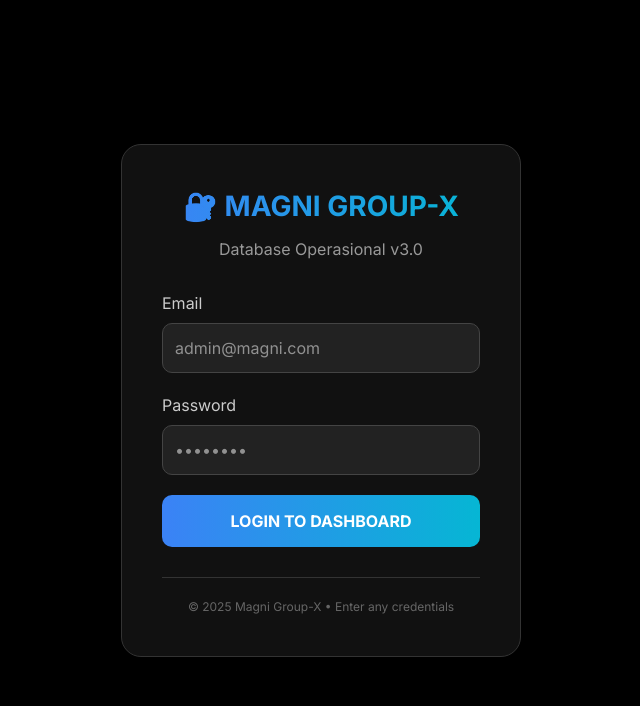
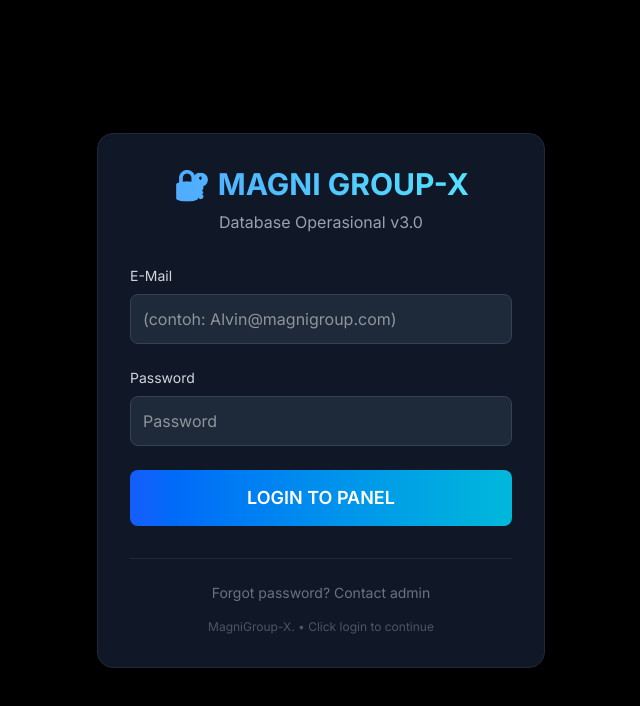
Before and after one commit to vinsatyargha-pixel/company-login-panel, a Next.js app: page /login in a window 1280 px wide. Shown: the top 706 px of the page, without its empty margins (319-959 px from the left). Built offline with nearby package versions, Linux system fonts and the light colour scheme.

Commit message:
FIX: Remove auth callback and simplify login

```diff
--- a/app/login/page.js
+++ b/app/login/page.js
@@ -1,4 +1,4 @@
-// app/login/page.js - MINIMAL VERSION
+// app/login/page.js - NO CALLBACK NEEDED
 "use client";
 
 import { useState } from "react";
@@ -6,121 +6,89 @@ import { useState } from "react";
 export default function LoginPage() {
   const [email, setEmail] = useState("");
   const [password, setPassword] = useState("");
+  const [loading, setLoading] = useState(false);
 
   const handleLogin = (e) => {
     e.preventDefault();
-    // Save to localStorage
+    setLoading(true);
+
+    console.log("Login with:", email);
+
+    // Simple auth - always work
     if (typeof window !== "undefined") {
       localStorage.setItem("magni_auth", "true");
-      localStorage.setItem("magni_user", email || "test@magni.com");
+      localStorage.setItem("magni_user", email || "admin@magni.com");
+      localStorage.setItem("magni_email", email || "admin@magni.com");
     }
-    // Redirect
-    window.location.href = "/dashboard";
+
+    // Redirect with timeout to show loading
+    setTimeout(() => {
+      window.location.href = "/dashboard";
+    }, 500);
   };
 
   return (
-    <div style={{
-      minHeight: "100vh",
-      backgroundColor: "#000",
-      color: "white",
-      display: "flex",
-      alignItems: "center",
-      justifyContent: "center",
-      padding: "20px"
-    }}>
-      <div style={{
-        backgroundColor: "#111",
-        padding: "40px",
-        borderRadius: "20px",
-        border: "1px solid #333",
-        maxWidth: "400px",
-        width: "100%"
-      }}>
-        <h1 style={{
-          fontSize: "28px",
-          fontWeight: "bold",
-          background: "linear-gradient(90deg, #3b82f6, #06b6d4)",
-          WebkitBackgroundClip: "text",
-          WebkitTextFillColor: "transparent",
-          marginBottom: "10px",
-          textAlign: "center"
-        }}>
-          🔐 MAGNI GROUP-X
-        </h1>
-
-        <p style={{ color: "#999", textAlign: "center", marginBottom: "30px" }}>
-          Database Operasional v3.0
-        </p>
+    <div className="min-h-screen bg-black text-white flex items-center justify-center p-4">
+      <div className="w-full max-w-md bg-gray-900 border border-gray-800 rounded-2xl p-8">
+        <div className="text-center mb-8">
+          <h1 className="text-3xl font-bold bg-gradient-to-r from-blue-400 to-cyan-300 bg-clip-text text-transparent">
+            🔐 MAGNI GROUP-X
+          </h1>
+          <p className="text-gray-400 mt-2">Database Operasional v3.0</p>
+        </div>
 
         <form onSubmit={handleLogin}>
-          <div style={{ marginBottom: "20px" }}>
-            <label style={{ display: "block", color: "#ccc", marginBottom: "8px" }}>
-              Email
-            </label>
+          <div className="mb-6">
+            <label className="block text-sm text-gray-300 mb-2">E-Mail</label>
             <input
               type="email"
               value={email}
               onChange={(e) => setEmail(e.target.value)}
-              style={{
-                width: "100%",
-                padding: "12px",
-                backgroundColor: "#222",
-                border: "1px solid #444",
-                borderRadius: "10px",
-                color: "white"
-              }}
-              placeholder="admin@magni.com"
+              className="w-full p-3 bg-gray-800 border border-gray-700 rounded-lg focus:border-cyan-500 focus:ring-1 focus:ring-cyan-500"
+              placeholder="(contoh: Alvin@magnigroup.com)"
+              required
+              disabled={loading}
             />
           </div>
 
-          <div style={{ marginBottom: "20px" }}>
-            <label style={{ display: "block", color: "#ccc", marginBottom: "8px" }}>
-              Password
-            </label>
+          <div className="mb-6">
+            <label className="block text-sm text-gray-300 mb-2">Password</label>
             <input
               type="password"
               value={password}
               onChange={(e) => setPassword(e.target.value)}
-              style={{
-                width: "100%",
-                padding: "12px",
-                backgroundColor: "#222",
-                border: "1px solid #444",
-                borderRadius: "10px",
-                color: "white"
-              }}
-              placeholder="••••••••"
+              className="w-full p-3 bg-gray-800 border border-gray-700 rounded-lg focus:border-cyan-500 focus:ring-1 focus:ring-cyan-500"
+              placeholder="Password"
+              required
+              disabled={loading}
             />
           </div>
 
           <button
             type="submit"
-            style={{
-              width: "100%",
-              padding: "14px",
-              background: "linear-gradient(90deg, #3b82f6, #06b6d4)",
-              border: "none",
-              borderRadius: "10px",
-              color: "white",
-              fontWeight: "bold",
-              fontSize: "16px",
-              cursor: "pointer"
-            }}
+            disabled={loading}
+            className="w-full py-3.5 bg-gradient-to-r from-blue-600 to-cyan-500 hover:from-blue-700 hover:to-cyan-600 rounded-lg font-semibold text-lg disabled:opacity-50 transition-all duration-300 transform hover:scale-[1.02] active:scale-[0.98]"
           >
-            LOGIN TO DASHBOARD
+            {loading ? (
+              <span className="flex items-center justify-center">
+                <svg className="animate-spin h-5 w-5 mr-3" viewBox="0 0 24 24">
+                  <circle className="opacity-25" cx="12" cy="12" r="10" stroke="currentColor" strokeWidth="4" fill="none"/>
+                  <path className="opacity-75" fill="currentColor" d="M4 12a8 8 0 018-8V0C5.373 0 0 5.373 0 12h4zm2 5.291A7.962 7.962 0 014 12H0c0 3.042 1.135 5.824 3 7.938l3-2.647z"/>
+                </svg>
+                PROCESSING...
+              </span>
+            ) : "LOGIN TO PANEL"}
           </button>
+        </form>
 
-          <p style={{
-            color: "#666",
-            fontSize: "12px",
-            textAlign: "center",
-            marginTop: "30px",
-            paddingTop: "20px",
-            borderTop: "1px solid #333"
-          }}>
-            © 2025 Magni Group-X • Enter any credentials
+        <div className="mt-8 pt-6 border-t border-gray-800 text-center">
+          <p className="text-gray-500 text-sm">
+            Forgot password? Contact admin
           </p>
-        </form>
+          <p className="text-gray-600 text-xs mt-4">
+            MagniGroup-X. • Click login to continue
+          </p>
+        </div>
       </div>
     </div>
   );
```
